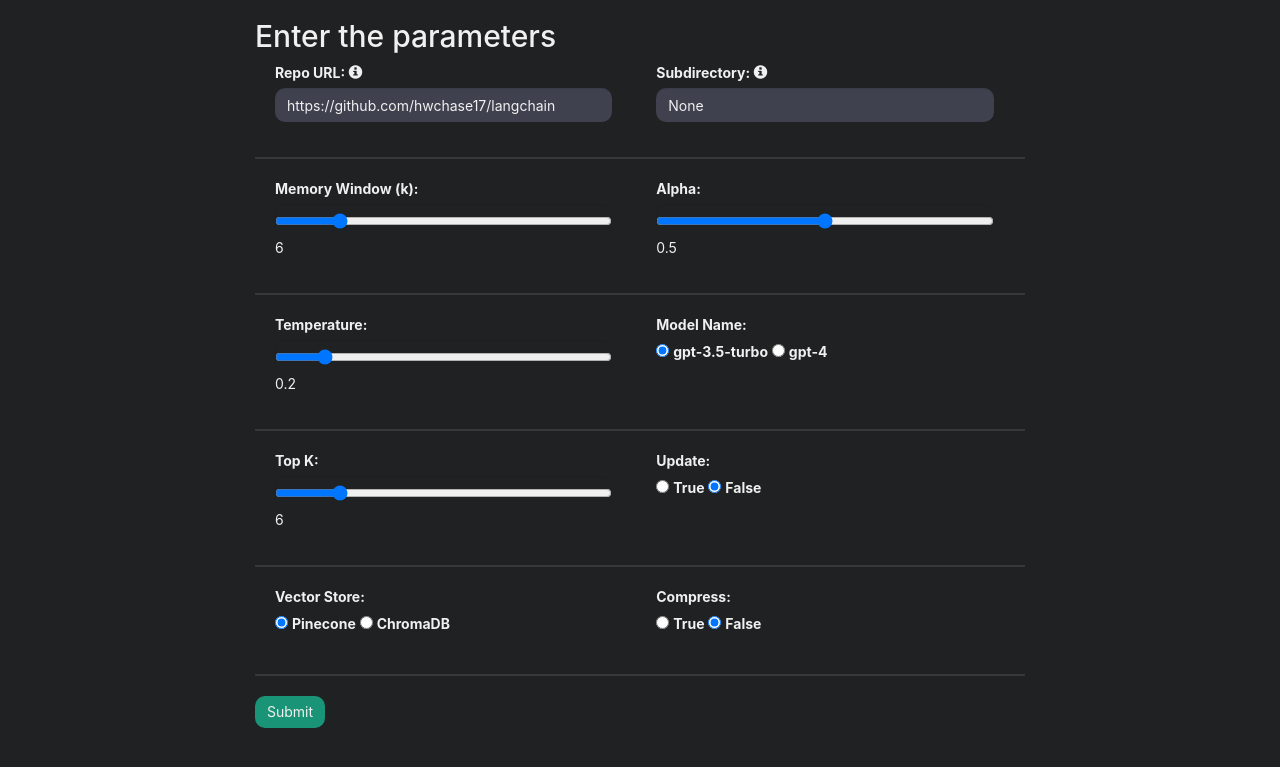
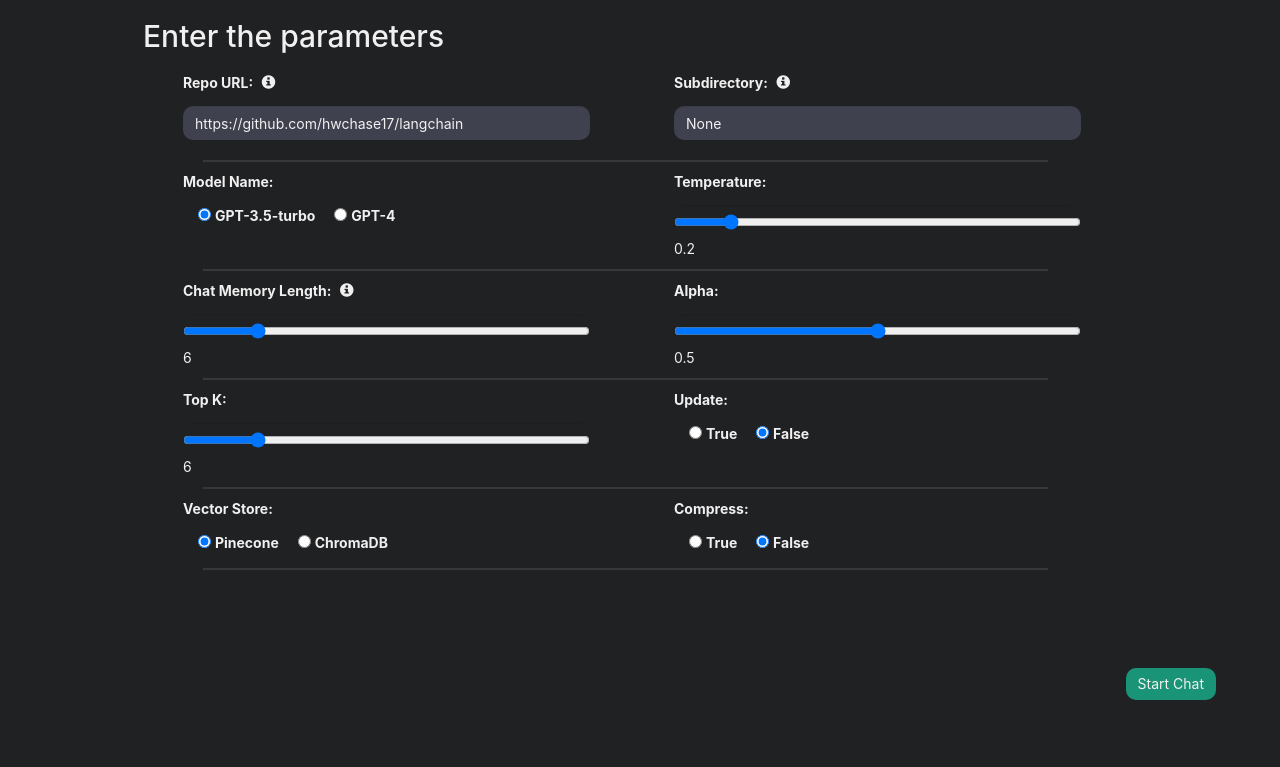
Before and after one commit to SimonB97/GitChat, a Flask app: page /start in a window 1280 px wide. Shown: the top 767 px of the page. Run offline with Flask 2, Linux system fonts and the light colour scheme; some libraries are stand-ins or nearby versions.

Commit message:
update README.md, TODO.txt, src/templates/index.html and start_page.html

```diff
--- a/TODO.txt
+++ b/TODO.txt
@@ -1,7 +1,8 @@
 IMPORTANT:
 - fix download of sources when using chromadb
 
-- handling multiple indexes in one vectorstore
+
+- handling multiple indexes in one vectorstore (pinecone)
 - handling multiple vectorstoretypes
 - selecting filetypes to download by checkboxes; additionaly, groups of filetypes
 - add streaming of responses
--- a/src/templates/index.html
+++ b/src/templates/index.html
@@ -341,7 +341,6 @@
                                 <textarea class="form-control" placeholder="Enter Message" name="text_input" id="text_input" rows="1" style="max-height: 7em;" autofocus></textarea>
                                 <span class="input-group-btn">
                                     <button class="btn btn-info" type="button" id="chatbot-form-btn">Send</button>
-                                    <div class="vertical-line"></div>
                                     <button class="btn btn-info" type="button" id="chatbot-form-btn-clear">Clear memory</button>
                                 </span>
                             </div>
--- a/src/templates/start_page.html
+++ b/src/templates/start_page.html
@@ -1,5 +1,6 @@
 <!DOCTYPE html>
 <html>
+    <meta name="viewport" content="width=device-width, initial-scale=1">
 
 <head>
     <title>Start Page</title>
@@ -24,11 +25,17 @@
             font-weight: bold;
         }
 
+        .info-icon {
+            margin-left: 5px;
+            ;
+        }
+
         .form-control {
             background-color: #40414f;
             color: #f0f0f0;
             border: none;
             border-radius: 10px;
+            margin-top: 8px;
         }
 
         .form-control:focus {
@@ -49,27 +56,23 @@
         }
 
         .container {
-            max-width: 800px;
+            max-width: 80%;
         }
 
         .form-group {
             display: inline-block;
             vertical-align: top;
             position: relative;
-            padding: 0 20px;
+            padding: 0 40px;
             width: 49%;
             box-sizing: border-box;
+            margin:0px;
         }
 
-        /* .form-group::after {
-            content: "";
-            position: absolute;
-            top: 0;
-            right: 0;
-            height: 100%;
-            width: 1px;
-            background-color: #ccc;
-        } */
+        .form-group-textarea {
+            margin-bottom: 10px;
+            margin-top: 10px;
+        }
 
         .form-group:nth-child(2n)::after {
             display: none;
@@ -80,11 +83,40 @@
         }
 
         .horizontal-line {
-            width: 100%;
+            position: relative;
+            max-width: 85%;
             height: 2px;
             background-color: #383838;
-            margin: 20px 0;
+            margin: 10px 0;
+            margin-left: 6%;
+            margin-right: 7%;
         }
+
+        .form-options {
+            max-height: calc(100vh - 150px);
+            overflow-y: auto;
+            padding-right: 10px;
+        }
+
+        .submit-button {
+            position: fixed;
+            bottom: 100px;
+            right:5%;
+
+        }
+
+        @media (max-width: 767px) {
+            .form-group {
+                width: 100%;
+                padding: 0 0 20px 0;
+            }
+        }
+
+        input[type="radio"]{
+            margin-top: 11px;
+            margin-left: 15px;
+        }
+
 
     </style>
     <script>
@@ -100,10 +132,22 @@
                 modelNameCompressor.style.display = "none";
             }
         }
-        document.addEventListener("DOMContentLoaded", function() {
+        function toggleAlphaForm() {
+            var vectorStorePinecone = document.getElementById("vector_store_pinecone");
+            var alphaForm = document.getElementById("alpha_form");
+            if (vectorStorePinecone.checked) {
+                alphaForm.style.display = "inline-block";
+            } else {
+                alphaForm.style.display = "none";
+            }
+        }
+        $(document).ready(function() {
             toggleModelNameCompressor();
-        });
-        $(document).ready(function() {
+            toggleAlphaForm();
+
+            document.getElementById("vector_store_pinecone").addEventListener("change", toggleAlphaForm);
+            document.getElementById("vector_store_chromadb").addEventListener("change", toggleAlphaForm);
+
             $('.info-icon').qtip({
                 content: {
                     attr: 'data-tooltip'
@@ -112,54 +156,56 @@
                     classes: 'qtip-bootstrap'
                 },
                 position: {
-                    my: 'bottom center',
-                    at: 'top center'
+                    my: 'left center',
+                    at: 'right center'
                 }
             });
         });
+    </script>
 
-    </script>
 </head>
 
 <body>
     <div class="container">
         <h2>Enter the parameters</h2>
         <form method="POST" action="{{ url_for('start') }}">
-            <div class="form-group">
-                <label for="repo_url">Repo URL: <i class="info-icon glyphicon glyphicon-info-sign" data-tooltip="Enter the repository URL here [https://github.com/<owner_name>/<repo_name>]. (e.g. [https://github.com/hwchase17/langchain])"></i></label>
+            <div class="form-options"></div>
+                <div class="form-group form-group-textarea">
+                    <label for="repo_url">Repo URL: <i class="info-icon glyphicon glyphicon-info-sign" data-tooltip="Enter the repository URL here [https://github.com/owner_name/repo_name]. (e.g. [https://github.com/hwchase17/langchain])"></i></label>
                     <input type="text" class="form-control" id="repo_url" name="repo_url" value="https://github.com/hwchase17/langchain" required>
                 </div>
-            <div class="form-group">
-                <label for="subdirectory">Subdirectory: <i class="info-icon glyphicon glyphicon-info-sign" data-tooltip="Enter the subdirectory of the repository here. (e.g. [docs])"></i></label>
+                <div class="form-group form-group-textarea">
+                    <label for="subdirectory">Subdirectory: <i class="info-icon glyphicon glyphicon-info-sign" data-tooltip="Enter the subdirectory of the repository or None (to load the whole repository) here. (e.g. [docs])"></i></label>
                     <input type="text" class="form-control" id="subdirectory" name="subdirectory" value="None" required>
                 </div>
                 <div class="horizontal-line"></div>
                 <div class="form-group">
-                <label for="mem_window_k">Memory Window (k):</label>
+                    <label for="model_name">Model Name:</label>
+                    <div>
+                        <input type="radio" id="gpt-3.5-turbo" name="model_name" value="gpt-3.5-turbo" checked>
+                        <label for="gpt-3.5-turbo">GPT-3.5-turbo</label>
+                        <input type="radio" id="gpt-4" name="model_name" value="gpt-4">
+                        <label for="gpt-4">GPT-4</label>
+                    </div>
+                </div>
+                <div class="form-group">
+                    <label for="temperature">Temperature:</label>
+                    <input type="range" class="form-control" id="temperature" name="temperature" min="0" max="2" step="0.1" value="0.2" oninput="updateSliderValue(this, 'temperature_output')" required>
+                    <span id="temperature_output">0.2</span>
+                </div>
+                <div class="horizontal-line"></div>
+                <div class="form-group">
+                    <label for="mem_window_k">Chat Memory Length: <i class="info-icon glyphicon glyphicon-info-sign" data-tooltip="Enter the memory window size here. This determines how many of the latest messages should be kept in the AIs memory."></i></label>
                     <input type="range" class="form-control" id="mem_window_k" name="mem_window_k" min="0" max="40" step="1" value="6" oninput="updateSliderValue(this, 'mem_window_k_output')" required>
                     <span id="mem_window_k_output">6</span>
                 </div>
-            <div class="form-group">
+                <div id="alpha_form" class="form-group">
                     <label for="alpha">Alpha:</label>
                     <input type="range" class="form-control" id="alpha" name="alpha" min="0.1" max="0.9" step="0.1" value="0.5" oninput="updateSliderValue(this, 'alpha_output')" required>
                     <span id="alpha_output">0.5</span>
                 </div>
                 <div class="horizontal-line"></div>
-            <div class="form-group">
-                <label for="temperature">Temperature:</label>
-                <input type="range" class="form-control" id="temperature" name="temperature" min="0" max="2" step="0.1" value="0.2" oninput="updateSliderValue(this, 'temperature_output')" required>
-                <span id="temperature_output">0.2</span>
-            </div>
-            <div class="form-group">
-                <label for="model_name">Model Name:</label>
-                <div>
-                    <input type="radio" id="gpt-3.5-turbo" name="model_name" value="gpt-3.5-turbo" checked>
-                    <label for="gpt-3.5-turbo">gpt-3.5-turbo</label>
-                    <input type="radio" id="gpt-4" name="model_name" value="gpt-4">
-                    <label for="gpt-4">gpt-4</label>
-                </div>
-            </div>
-            <div class="horizontal-line"></div>
+
                 <div class="form-group">
                     <label for="top_k">Top K:</label>
                     <input type="range" class="form-control" id="top_k" name="top_k" min="0" max="40" step="1" value="6" oninput="updateSliderValue(this, 'top_k_output')" required>
@@ -211,7 +257,8 @@
                         </select>
                     </div>
                 </div>
-            <button type="submit" class="btn btn-primary">Submit</button>
+            </div>
+            <button type="submit" class="btn btn-primary submit-button">Start Chat</button>
         </form>
     </div>
 </body>
```
Also changed, not shown: README.md. Lines whose indentation alone changed are shown as unchanged.
